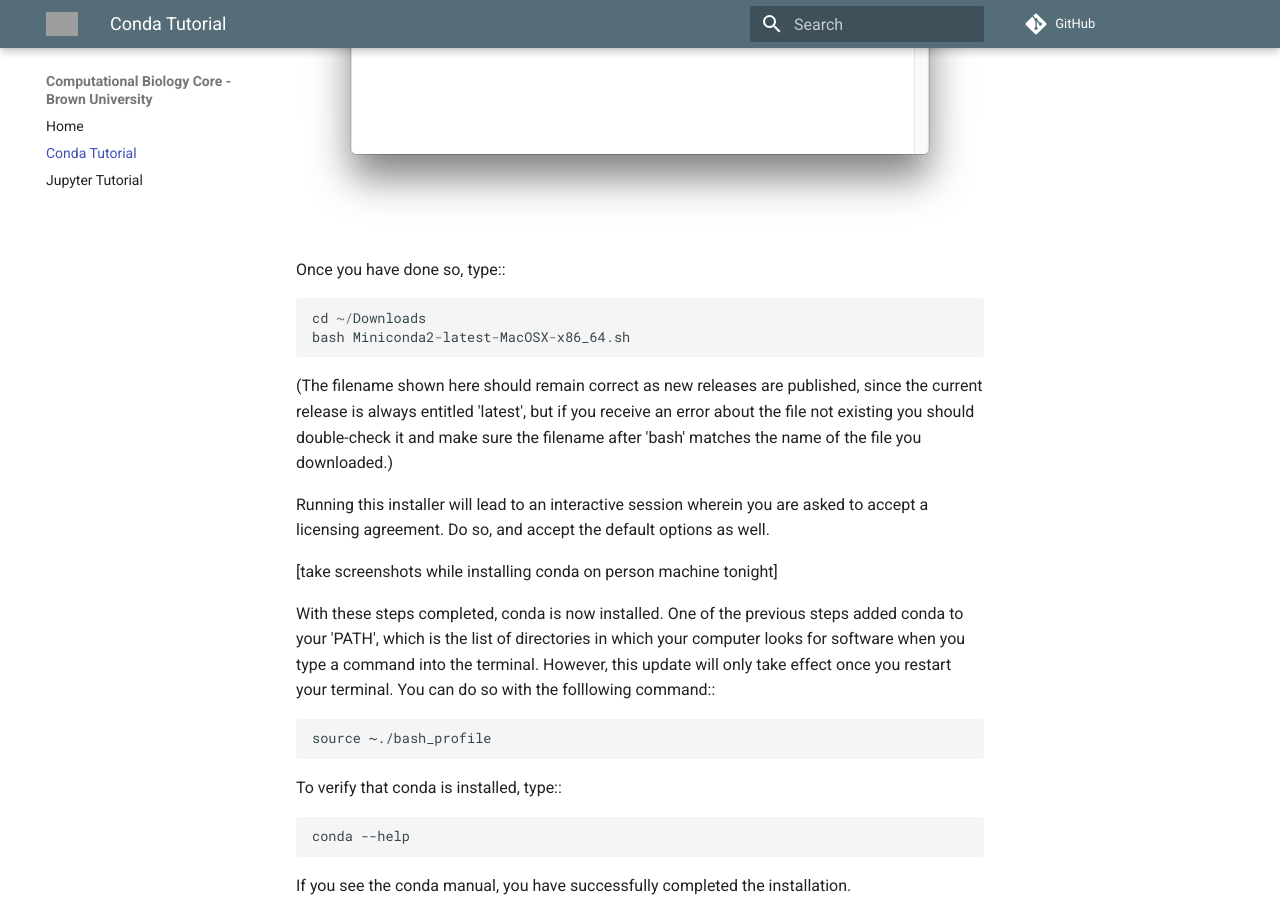
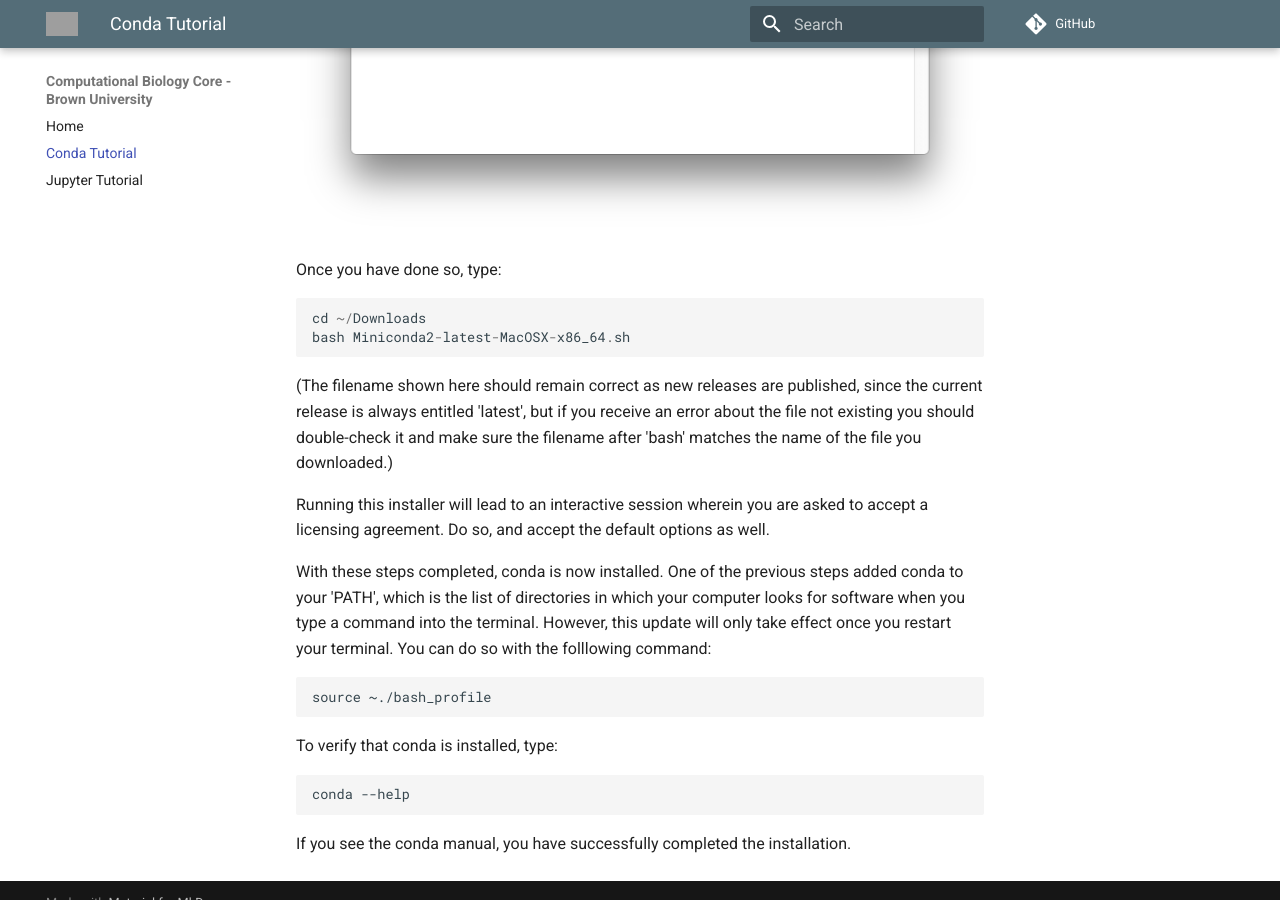
Before and after one commit to compbiocore/cbc-workshop-tools, an MkDocs documentation site: the page built from docs/conda_tutorial.md, in a window 1280 px wide and 900 px high, scrolled down 991 px. Built offline with MkDocs 1.6.1 and Material for MkDocs 9.7.7, drawn with Linux system fonts in a browser that asks for light colours; comment, search, counter and statistics services are not loaded; grey boxes are pictures that could not be loaded.

Commit message:
fixed double colons

```diff
--- a/docs/conda_tutorial.md
+++ b/docs/conda_tutorial.md
@@ -20,7 +20,7 @@ Rather than being a typical executible file, the conda installer for OS X (and L
 ![blank terminal](https://raw.githubusercontent.com/compbiocore/cbc-workshop-tools/master/docs/assets/blank_terminal.png "Terminal")
 
 
-Once you have done so, type::
+Once you have done so, type:
 
 	cd ~/Downloads
 	bash Miniconda2-latest-MacOSX-x86_64.sh
@@ -29,13 +29,11 @@ Once you have done so, type::
 
 Running this installer will lead to an interactive session wherein you are asked to accept a licensing agreement.  Do so, and accept the default options as well.
 
-[take screenshots while installing conda on person machine tonight]
-
-With these steps completed, conda is now installed.  One of the previous steps added conda to your 'PATH', which is the list of directories in which your computer looks for software when you type a command into the terminal.  However, this update will only take effect once you restart your terminal.  You can do so with the folllowing command::
+With these steps completed, conda is now installed.  One of the previous steps added conda to your 'PATH', which is the list of directories in which your computer looks for software when you type a command into the terminal.  However, this update will only take effect once you restart your terminal.  You can do so with the folllowing command:
 
 	source ~./bash_profile
 
-To verify that conda is installed, type::
+To verify that conda is installed, type:
 
 	conda --help
 
```
Also changed, not shown: docs/jupyter_tutorial.md (+4 -4 lines).
